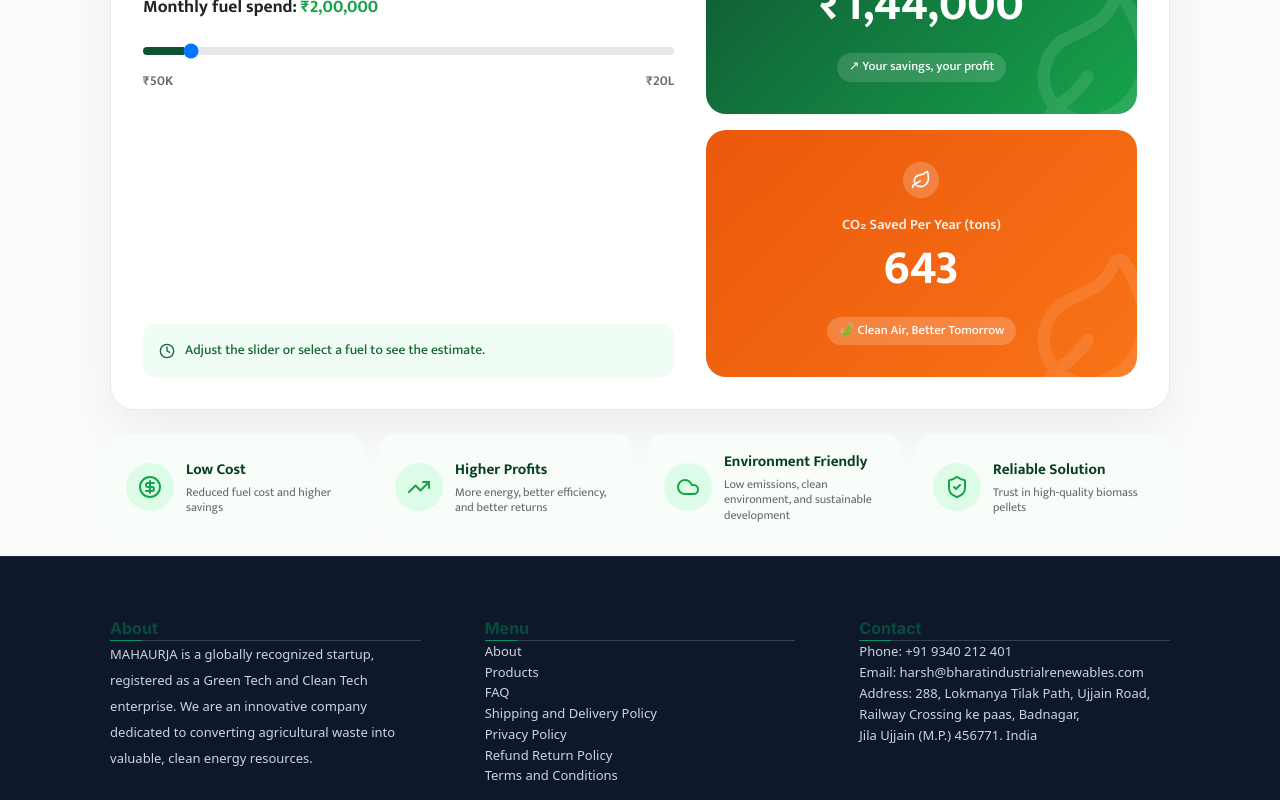
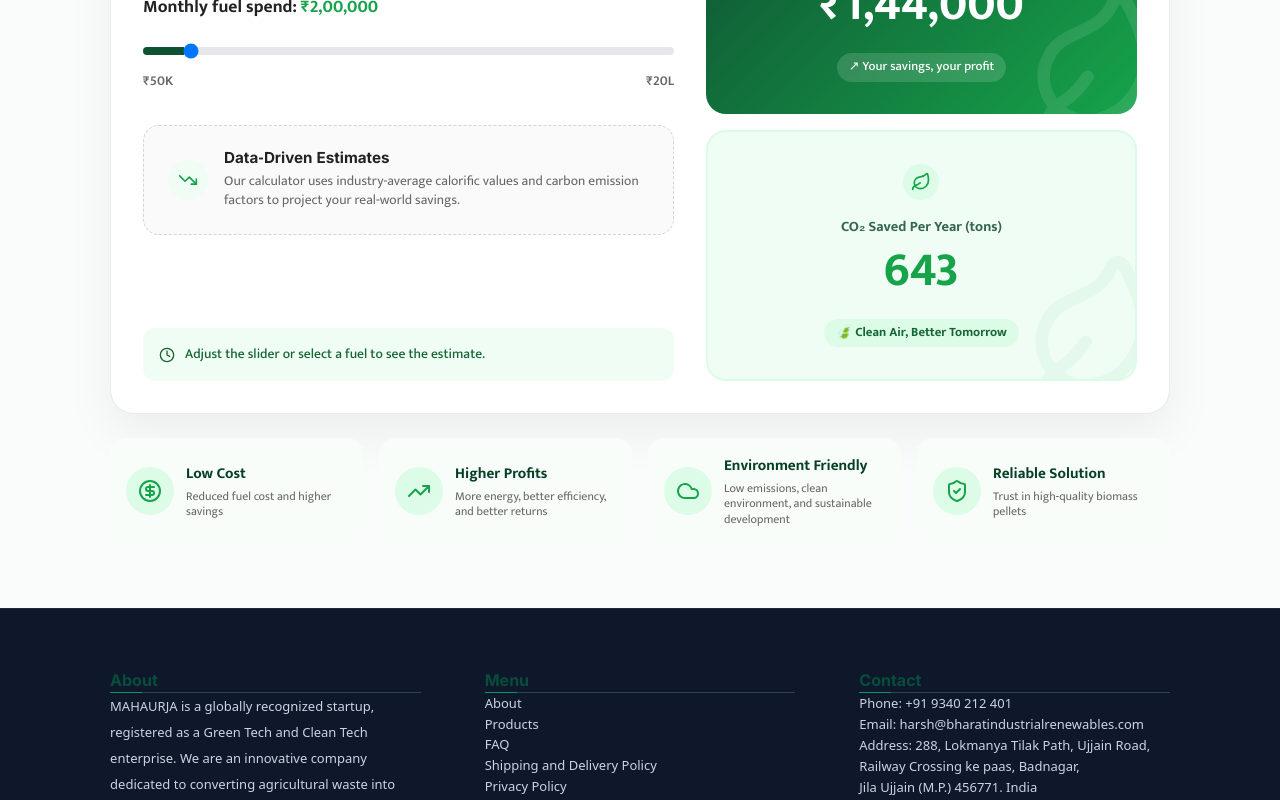
Before and after one commit to mraayush978blip/mahaurja, a Next.js app: page / in a window 1280 px wide. Shown: the part 4960-5760 px from the top of the page. Built offline with nearby package versions, Linux system fonts and the light colour scheme.

Commit message:
feat: add data-driven estimate info card and update ROI CO2 display styling

```diff
--- a/src/app/page.tsx
+++ b/src/app/page.tsx
@@ -410,7 +410,7 @@ export default function Home() {
       {/* ═══════════════════════════════════════════════════════════
           SECTION 6 — ROI & COST ESTIMATOR
       ══════════════════════════════════════════════════════════ */}
-      <section className="roi-section section-padding" style={{ background: "#f9fcfb", paddingBottom: "1rem" }}>
+      <section className="roi-section section-padding" style={{ background: "#f9fcfb", paddingBottom: "4rem" }}>
         <motion.div className="container" initial="hidden" whileInView="visible" viewport={{ once: true, margin: "-80px" }} variants={stagger}>
 
           <motion.div variants={fadeUp} style={{ textAlign: "center", marginBottom: "2.5rem" }}>
@@ -478,6 +478,16 @@ export default function Home() {
                 </div>
               </div>
 
+              <div style={{ background: "#fafafa", border: "1px dashed #d4d4d8", borderRadius: "16px", padding: "1.5rem", display: "flex", gap: "1rem", alignItems: "center" }}>
+                <div style={{ width: "40px", height: "40px", background: "#f0fdf4", borderRadius: "50%", display: "flex", alignItems: "center", justifyContent: "center", flexShrink: 0 }}>
+                  <TrendingDown size={20} color="#16a34a" />
+                </div>
+                <div>
+                  <h4 style={{ margin: 0, fontSize: "0.95rem", color: "#222", fontWeight: 700 }}>Data-Driven Estimates</h4>
+                  <p style={{ margin: "4px 0 0 0", fontSize: "0.85rem", color: "#666", lineHeight: 1.4 }}>Our calculator uses industry-average calorific values and carbon emission factors to project your real-world savings.</p>
+                </div>
+              </div>
+
               <div style={{ background: "#f0fdf4", padding: "1rem", borderRadius: "12px", display: "flex", alignItems: "center", gap: "10px", color: "#166534", fontSize: "0.85rem", fontWeight: 500, marginTop: "auto" }}>
                 <Clock size={16} /> Adjust the slider or select a fuel to see the estimate.
               </div>
@@ -500,15 +510,15 @@ export default function Home() {
                 </div>
               </div>
 
-              <div style={{ background: "linear-gradient(135deg, #ea580c 0%, #f97316 100%)", borderRadius: "20px", padding: "2rem", color: "#fff", textAlign: "center", position: "relative", overflow: "hidden", flex: 1, display: "flex", flexDirection: "column", justifyContent: "center" }}>
-                <Leaf size={150} color="#fff" style={{ position: "absolute", right: "-30px", bottom: "-30px", opacity: 0.1, transform: "rotate(-15deg)" }} />
+              <div style={{ background: "#f0fdf4", border: "2px solid #dcfce7", borderRadius: "20px", padding: "2rem", color: "#064024", textAlign: "center", position: "relative", overflow: "hidden", flex: 1, display: "flex", flexDirection: "column", justifyContent: "center" }}>
+                <Leaf size={150} color="#16a34a" style={{ position: "absolute", right: "-30px", bottom: "-30px", opacity: 0.05, transform: "rotate(-15deg)" }} />
                 <div style={{ display: "flex", justifyContent: "center", marginBottom: "1rem" }}>
-                  <div style={{ width: "36px", height: "36px", background: "rgba(255,255,255,0.2)", borderRadius: "50%", display: "flex", alignItems: "center", justifyContent: "center" }}><Leaf size={20} color="#fff" /></div>
+                  <div style={{ width: "36px", height: "36px", background: "#dcfce7", borderRadius: "50%", display: "flex", alignItems: "center", justifyContent: "center" }}><Leaf size={20} color="#16a34a" /></div>
                 </div>
-                <div style={{ fontSize: "0.9rem", fontWeight: 600, opacity: 0.9, marginBottom: "8px" }}>{t("roi_co2_title" as any)}</div>
-                <div style={{ fontSize: "3rem", fontWeight: 800, lineHeight: 1, marginBottom: "1.5rem" }}>{co2Annual.toLocaleString()}</div>
+                <div style={{ fontSize: "0.9rem", fontWeight: 700, opacity: 0.8, marginBottom: "8px" }}>{t("roi_co2_title" as any)}</div>
+                <div style={{ fontSize: "3rem", fontWeight: 800, lineHeight: 1, marginBottom: "1.5rem", color: "#16a34a" }}>{co2Annual.toLocaleString()}</div>
                 <div>
-                  <span style={{ display: "inline-block", background: "rgba(255,255,255,0.2)", padding: "4px 12px", borderRadius: "20px", fontSize: "0.8rem", fontWeight: 500, backdropFilter: "blur(4px)" }}>
+                  <span style={{ display: "inline-block", background: "#dcfce7", color: "#166534", padding: "4px 12px", borderRadius: "20px", fontSize: "0.8rem", fontWeight: 700 }}>
                     🍃 Clean Air, Better Tomorrow
                   </span>
                 </div>
```
